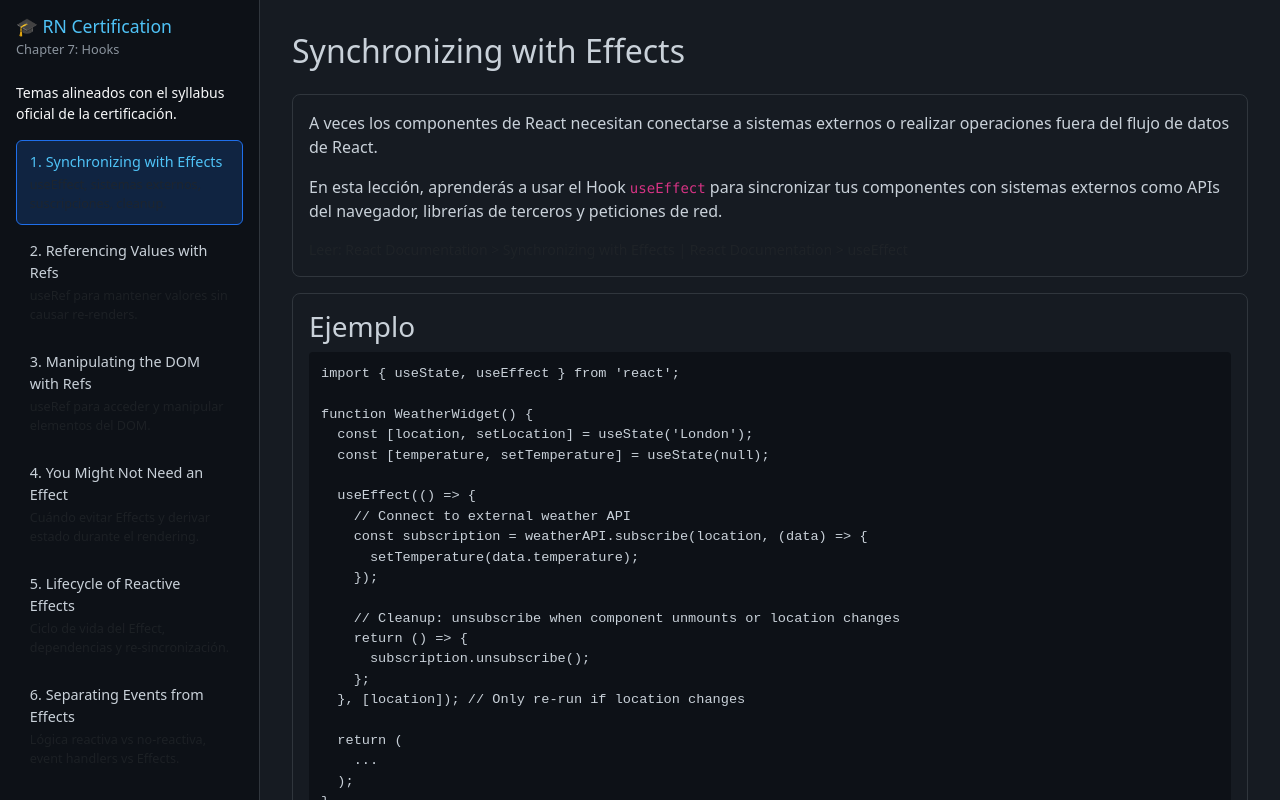
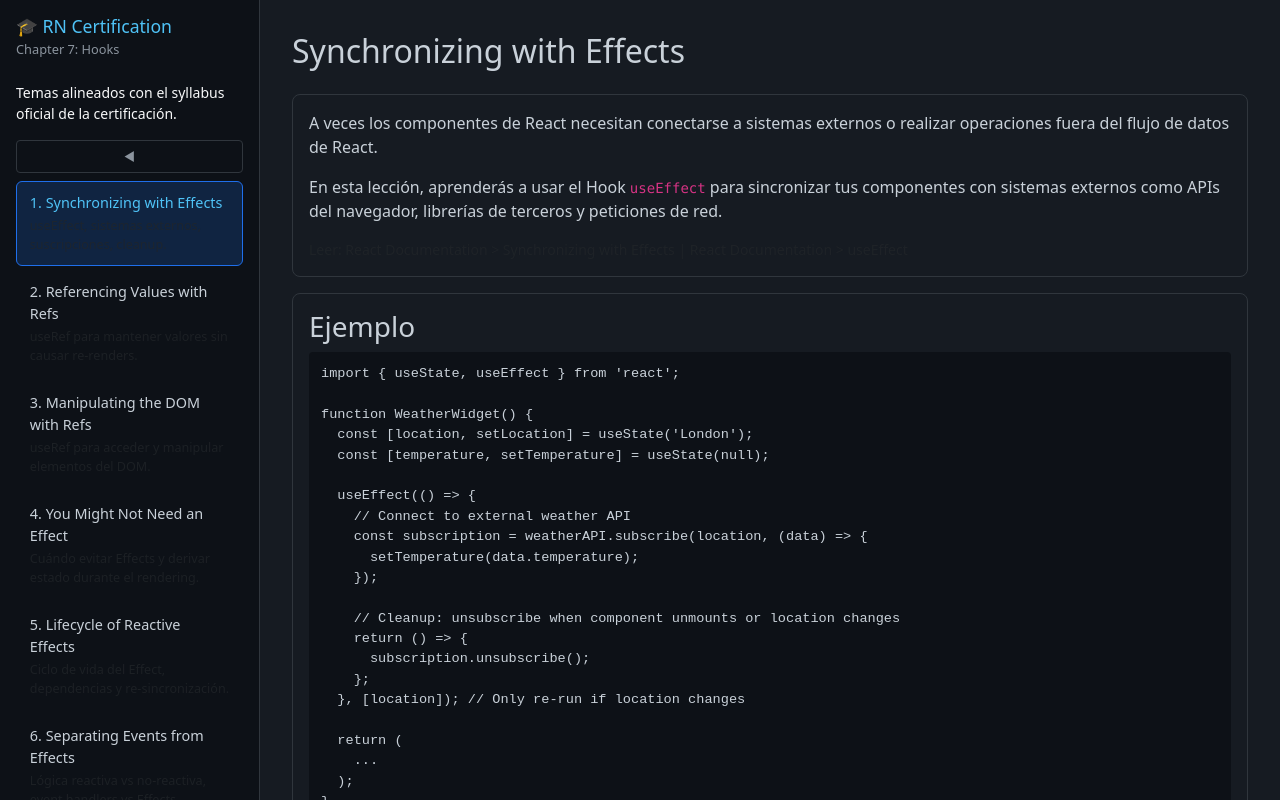
Before and after one commit to ziscko/paco-7, a React (Vite) app in the folder rn-hooks-certification/: page / in a window 1280 px wide. Shown: the top 800 px of the page. Built offline with nearby package versions, Linux system fonts and the light colour scheme.

Commit message:
Set expanded sidebar

```diff
--- a/rn-hooks-certification/src/App.tsx
+++ b/rn-hooks-certification/src/App.tsx
@@ -61,31 +61,51 @@ const temas = [
 
 function App() {
   const [activeTema, setActiveTema] = useState(0)
+  const [sidebarOpen, setSidebarOpen] = useState(true)
   const ActiveComponent = temas[activeTema]?.component
 
   return (
     <div className="app-layout">
-      <nav className="app-sidebar">
+      <nav className={`app-sidebar ${sidebarOpen ? '' : 'app-sidebar--collapsed'}`}>
+        <div className="app-sidebar__header">
+          {sidebarOpen && (
+            <>
               <h2 className="app-sidebar__title">
                 🎓 RN Certification
                 <br />
                 <span className="app-sidebar__subtitle">Chapter 7: Hooks</span>
               </h2>
-
               <p className="text-light small mb-3">
                 Temas alineados con el syllabus oficial de la certificación.
               </p>
+            </>
+          )}
+          <button
+            className="app-sidebar__toggle"
+            onClick={() => setSidebarOpen((o) => !o)}
+            title={sidebarOpen ? 'Contraer' : 'Expandir'}
+          >
+            {sidebarOpen ? '◀' : '▶'}
+          </button>
+        </div>
 
         {temas.map((tema, index) => (
           <button
             key={tema.id}
             onClick={() => setActiveTema(index)}
             className={`app-sidebar__btn ${activeTema === index ? 'app-sidebar__btn--active' : ''}`}
+            title={!sidebarOpen ? tema.title : undefined}
           >
+            {sidebarOpen ? (
+              <>
                 <span className="d-block">
                   {tema.id}. {tema.title}
                 </span>
                 <small className="d-block text-muted mt-1">{tema.summary}</small>
+              </>
+            ) : (
+              <span className="app-sidebar__num">{tema.id}</span>
+            )}
           </button>
         ))}
       </nav>
--- a/rn-hooks-certification/src/styles/main.scss
+++ b/rn-hooks-certification/src/styles/main.scss
@@ -46,6 +46,40 @@ body {
   background: $bg-secondary;
   border-right: 1px solid $border-color;
   overflow-y: auto;
+  transition: width 0.2s ease;
+}
+
+.app-sidebar--collapsed {
+  width: 56px;
+  padding: 0.5rem;
+}
+
+.app-sidebar__header {
+  position: relative;
+  margin-bottom: 0.5rem;
+}
+
+.app-sidebar__toggle {
+  display: block;
+  width: 100%;
+  padding: 0.4rem;
+  margin-bottom: 0.5rem;
+  background: transparent;
+  color: $text-secondary;
+  border: 1px solid $border-color;
+  border-radius: 4px;
+  cursor: pointer;
+  font-size: 0.75rem;
+  transition: color 0.15s;
+
+  &:hover {
+    color: $accent;
+  }
+}
+
+.app-sidebar__num {
+  font-weight: 700;
+  font-size: 0.9rem;
 }
 
 .app-sidebar__title {
@@ -81,6 +115,11 @@ body {
     background: rgba($accent-hover, 0.2);
     color: $accent;
     border-color: $accent-hover;
+  }
+
+  .app-sidebar--collapsed & {
+    padding: 0.5rem;
+    text-align: center;
   }
 }
 
```
Lines whose indentation alone changed are shown as unchanged.
